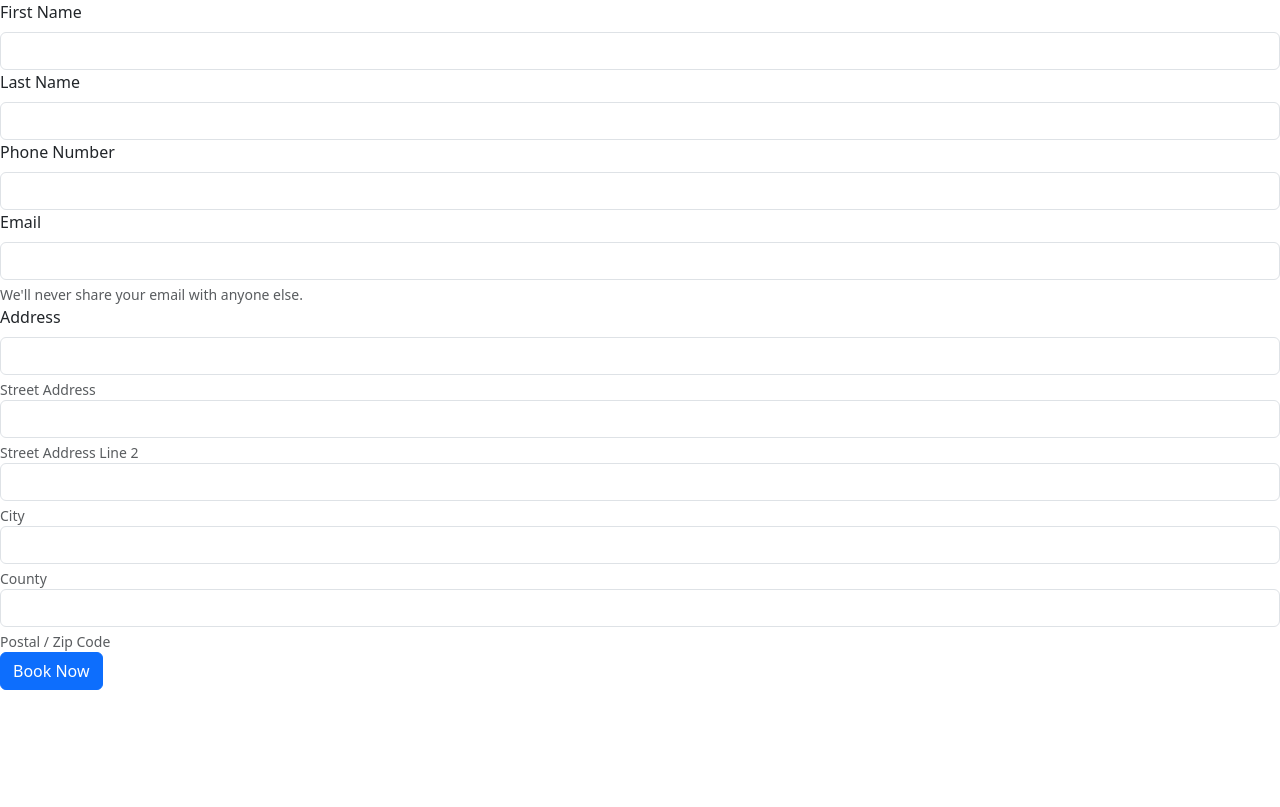
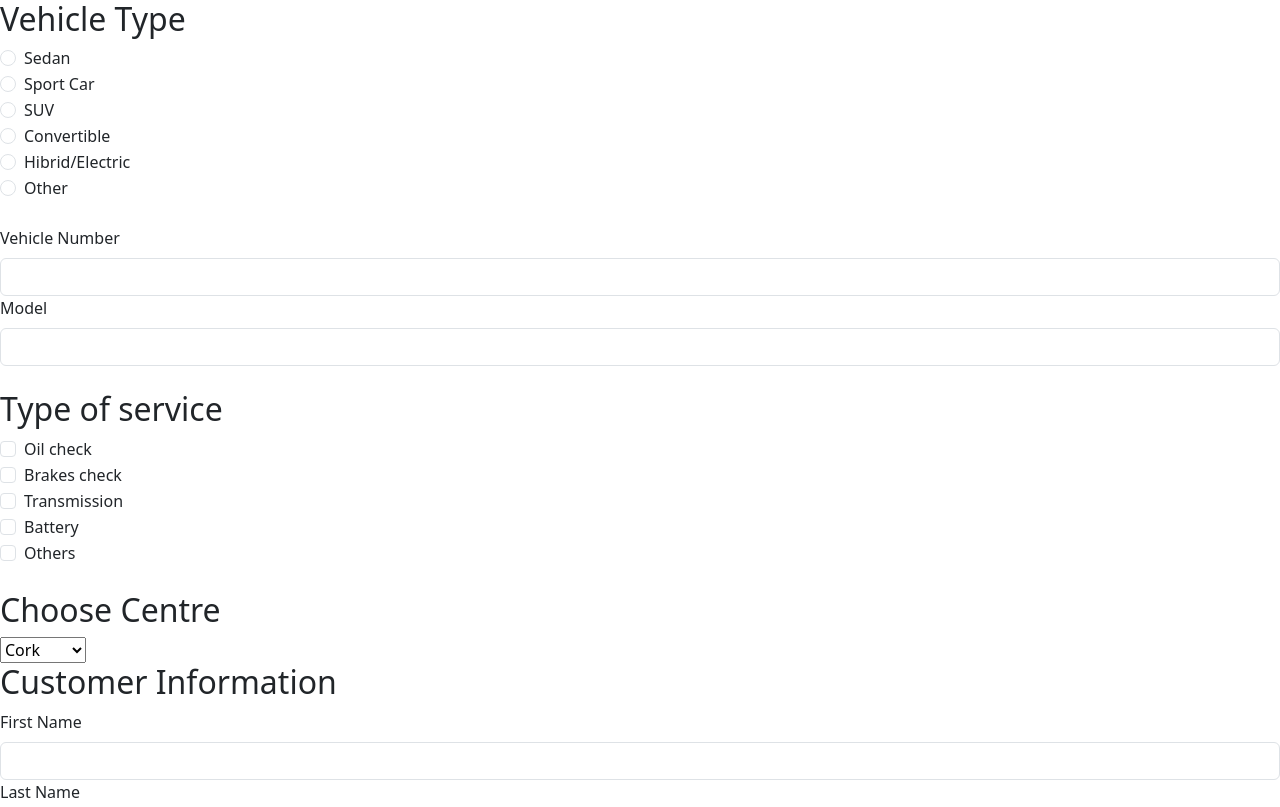
Before and after one commit to Nicolelir/Car-service-booking-form, a plain HTML site: page index.html in a window 1280 px wide. Shown: the top 807 px of the page. Drawn offline with nearby package versions, Linux system fonts and the light colour scheme.

Commit message:
Add form, checkbox and radio buttons

```diff
--- a/index.html
+++ b/index.html
@@ -16,7 +16,105 @@
 </head>
 <body>
 
+<div>
+ <h2 class="VehicleType">Vehicle Type</h2>
+</div>
+    <div class="form-check">
+        <input class="form-check-input" type="radio" name="radio1" id="radio1">
+        <label class="form-check-label" for="radio1">
+          Sedan
+        </label>
+      </div>
+      <div class="form-check">
+        <input class="form-check-input" type="radio" name="radio2" id="radio2">
+        <label class="form-check-label" for="radio2">
+          Sport Car
+        </label>
+      </div>
+      <div class="form-check">
+        <input class="form-check-input" type="radio" name="radio3" id="radio3">
+        <label class="form-check-label" for="radio3">
+          SUV
+        </label>
+      </div>
+      <div class="form-check">
+        <input class="form-check-input" type="radio" name="radio4" id="radio4">
+        <label class="form-check-label" for="radio4">
+          Convertible
+        </label>
+      </div>
+      <div class="form-check">
+        <input class="form-check-input" type="radio" name="radio5" id="radio5">
+        <label class="form-check-label" for="radio5">
+          Hibrid/Electric
+        </label>
+      </div>
+      <div class="form-check">
+        <input class="form-check-input" type="radio" name="radio6" id="radio6">
+        <label class="form-check-label" for="radio6">
+          Other
+        </label>
+      </div>
+      <br>
 
+      <form>
+        <div class="mb-3">
+          <label for="carNumber" class="form-label">Vehicle Number</label>
+          <input type="text" class="form-control" id="carNumer" aria-describedby="">
+          <label for="model" class="form-label">Model</label>
+          <input type="text" class="form-control" id="model" aria-describedby="">
+<br>
+<div>
+<h2 class="Service">Type of service</h2>
+</div>
+
+<div class="form-check">
+    <input class="form-check-input" type="checkbox" value="" id="box1">
+    <label class="form-check-label" for="box1">
+      Oil check
+    </label>
+  </div>
+  <div class="form-check">
+    <input class="form-check-input" type="checkbox" value="" id="box2">
+    <label class="form-check-label" for="box2">
+      Brakes check
+    </label>
+  </div>
+  <div class="form-check">
+    <input class="form-check-input" type="checkbox" value="" id="box3">
+    <label class="form-check-label" for="box3">
+      Transmission
+    </label>
+  </div>
+  <div class="form-check">
+    <input class="form-check-input" type="checkbox" value="" id="box4">
+    <label class="form-check-label" for="box4">
+      Battery
+    </label>
+  </div>
+  <div class="form-check">
+    <input class="form-check-input" type="checkbox" value="" id="box5">
+    <label class="form-check-label" for="box5">
+      Others
+    </label>
+  </div>
+  <br>
+
+  <div>
+    <h2 class="center">Choose Centre</h2>
+    </div>
+
+  <select id="dropdown">
+    <option value="cork"> Cork</option>
+    <option value="dublin"> Dublin</option>
+    <option value="limerick"> Limerick</option>
+    <option value="galway"> Galway</option>
+    </select>
+<br>
+
+      <div>
+        <h2 class="CustomerInfo">Customer Information</h2>
+       </div>
     <form>
         <div class="mb-3">
           <label for="firstName" class="form-label">First Name</label>
```
